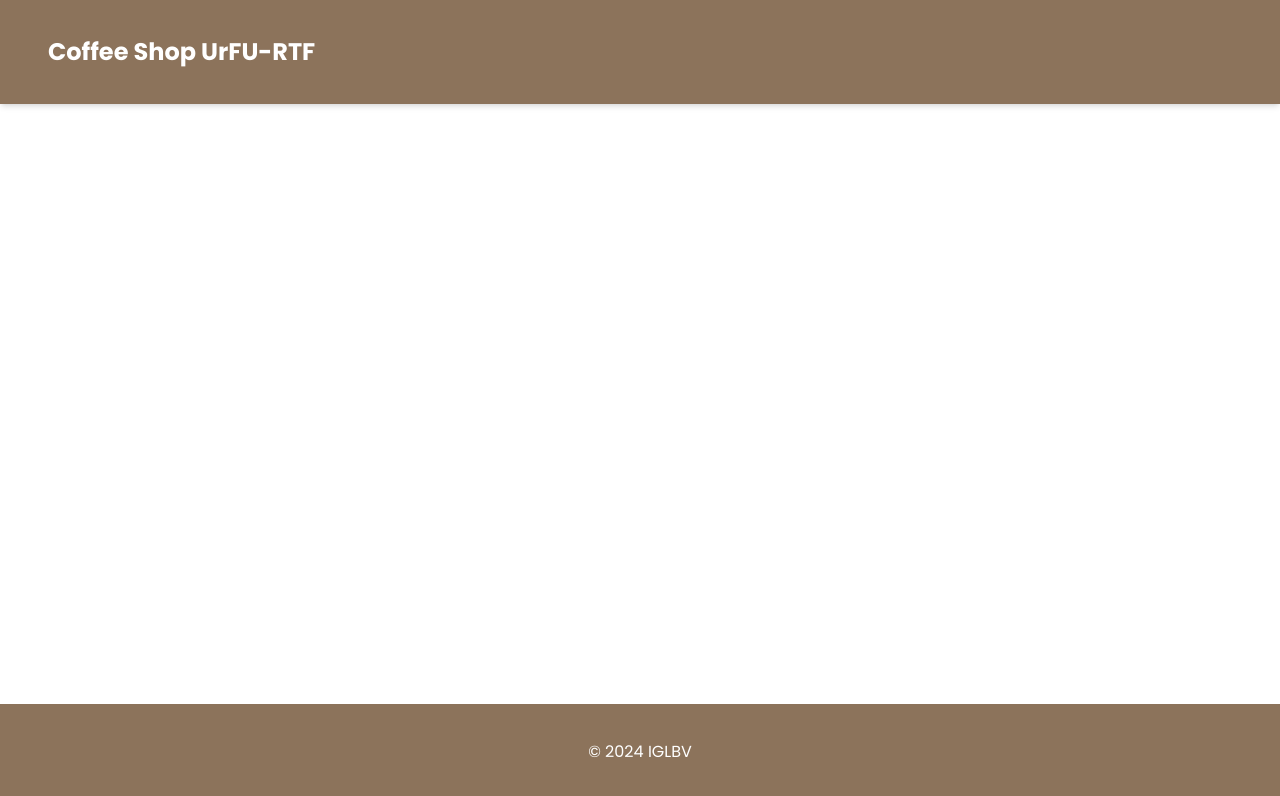
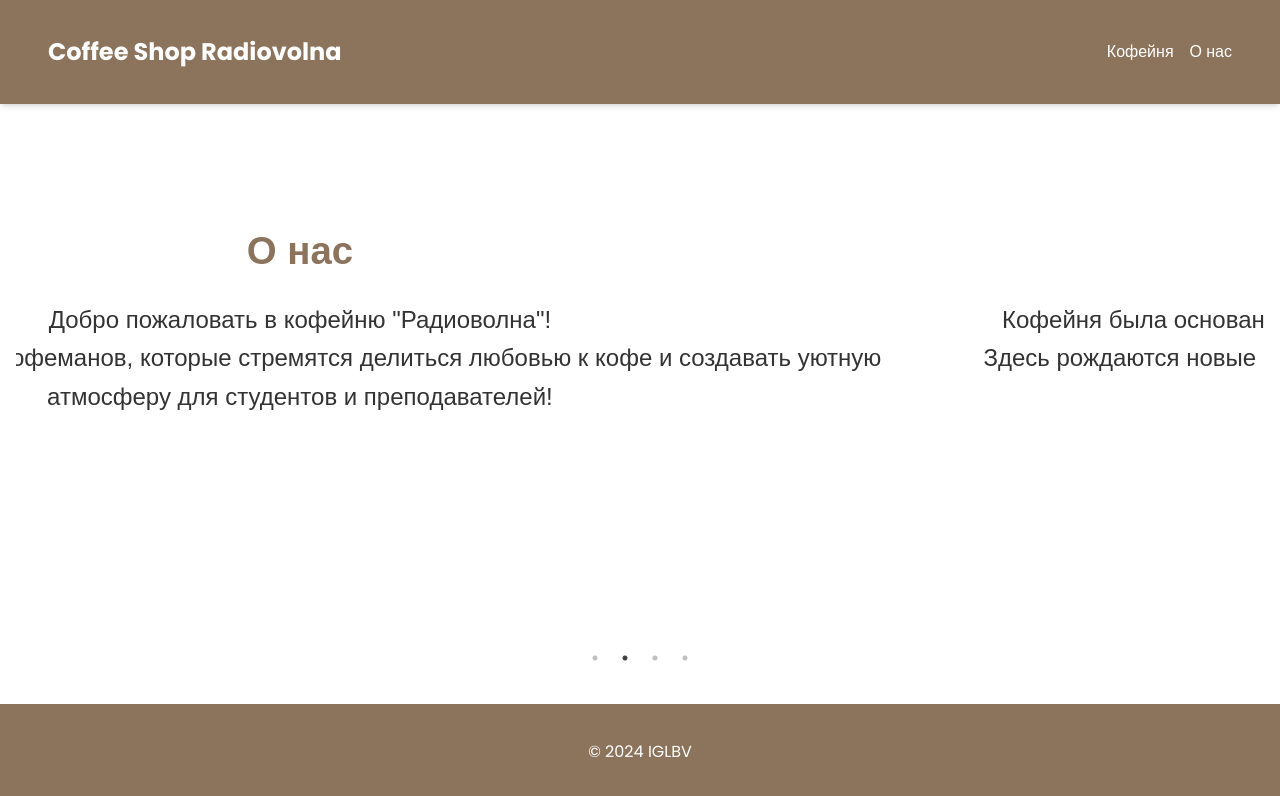
Before and after one commit to iglbv/Coffee-web, a React (Vite) app: page /about-us in a window 1280 px wide. Shown: the top 796 px of the page. Built offline with nearby package versions, Linux system fonts and the light colour scheme.

Commit message:
add about-us page

```diff
--- a/package.json
+++ b/package.json
@@ -17,12 +17,15 @@
     "react-icons": "^5.3.0",
     "react-router-dom": "^6.26.2",
     "react-scroll": "^1.9.0",
+    "react-slick": "^0.30.2",
+    "slick-carousel": "^1.8.1",
     "yup": "^1.4.0"
   },
   "devDependencies": {
     "@eslint/js": "^9.9.0",
     "@types/react": "^18.3.3",
     "@types/react-dom": "^18.3.0",
+    "@types/react-slick": "^0.23.13",
     "@vitejs/plugin-react": "^4.3.1",
     "autoprefixer": "^10.4.20",
     "eslint": "^9.9.0",
--- a/src/App.tsx
+++ b/src/App.tsx
@@ -2,6 +2,7 @@ import React, { useState } from 'react';
 import { BrowserRouter, Routes, Route } from 'react-router-dom';
 import GreetingForm from './components/GreetingForm';
 import CoffeeShop from './components/CoffeeShop';
+import AboutUs from './components/AboutUs';
 import Header from './components/Header';
 import Footer from './components/Footer';
 
@@ -20,6 +21,7 @@ const App: React.FC = () => {
           <Routes>
             <Route path="/" element={<GreetingForm handleSubmit={handleSubmit} />} />
             <Route path="/coffee-shop" element={<CoffeeShop />} />
+            <Route path="/about-us" element={<AboutUs />} />
           </Routes>
         </main>
         <Footer />
--- /dev/null
+++ b/src/components/AboutUs.tsx
@@ -0,0 +1,90 @@
+import React from "react";
+import "slick-carousel/slick/slick.css";
+import "slick-carousel/slick/slick-theme.css";
+import Slider from "react-slick";
+import default_profile_picture from '../assets/img/default_profile_picture.jpg';
+
+const AboutUs: React.FC = () => {
+    const teamMembers = [
+        {
+            name: 'Виолетта Черноусова',
+            role: 'Бариста',
+            photo: default_profile_picture,
+        },
+        {
+            name: 'Олег Бабков',
+            role: 'Менеджер',
+            photo: default_profile_picture,
+        },
+    ];
+
+    const sections = [
+        {
+            title: "О нас",
+            content: (
+                <>
+                    Добро пожаловать в кофейню "Радиоволна"!<br />
+                    Мы - команда страстных кофеманов, которые стремятся делиться любовью к кофе и создавать уютную атмосферу для студентов и преподавателей!
+                </>
+            ),
+        },
+        {
+            title: "История",
+            content: (
+                <>
+                    Кофейня была основана с целью создать уютное пространство для студентов и преподавателей.<br />
+                    Здесь рождаются новые идеи, завязываются знакомства и создаются незабываемые воспоминания.
+                </>
+            ),
+        },
+        {
+            title: "Наша миссия",
+            content: (
+                <>
+                    Мы стремимся создать уютное и вдохновляющее пространство.<br />
+                    Наша цель - поддерживать студенческое сообщество и соединять поколения.<br />
+                    Кофейня "Радиоволна" - это место для общения и роста!
+                </>
+            ),
+        },
+        {
+            title: "Наша команда",
+            content: (
+                <div className="team-members">
+                    {teamMembers.map((member) => (
+                        <div key={member.name} className="team-member">
+                            <img className="team-photo" src={member.photo} alt={member.name} />
+                            <h3>{member.name}</h3>
+                            <p>{member.role}</p>
+                        </div>
+                    ))}
+                </div>
+            ),
+        },
+    ];
+
+    const settings = {
+        dots: true,
+        infinite: true,
+        speed: 2000,
+        slidesToShow: 1,
+        slidesToScroll: 1,
+        autoplay: true,
+        autoplaySpeed: 5000,
+    };
+
+    return (
+        <div className="about-us-container">
+            <Slider {...settings}>
+                {sections.map((section, index) => (
+                    <div key={index} className="about-us-section">
+                        <h2>{section.title}</h2>
+                        {section.content}
+                    </div>
+                ))}
+            </Slider>
+        </div>
+    );
+}
+
+export default AboutUs;
--- a/src/components/Header.tsx
+++ b/src/components/Header.tsx
@@ -1,10 +1,18 @@
 import React from 'react';
+import { Link } from 'react-router-dom';
 
 const Header: React.FC<{ name: string }> = ({ name }) => {
     return (
         <header className="bg-coffee text-white py-1 px-4 shadow-md">
             <div className="container mx-auto flex justify-between items-center">
-                <h1 className="text-2xl font-bold">Coffee Shop UrFU-RTF</h1>
+                <Link to="/coffee-shop" className="text-2xl font-bold hover:text-gold">
+                    <h1 className="text-2xl font-bold">Coffee Shop Radiovolna</h1>
+                </Link>
+                <nav className="flex items-center space-x-4">
+                    <Link to="/coffee-shop"
+                        className='hover:text-gold'>Кофейня</Link>
+                    <Link to="/about-us" className='hover:text-gold'>О нас</Link>
+                </nav>
                 {name && (
                     <p className="text-lg">Привет, {name}!</p>
                 )}
--- a/src/index.css
+++ b/src/index.css
@@ -57,3 +57,66 @@ main {
 .transition {
   transition: all 0.3s ease-in-out;
 }
+
+.about-us-container {
+  width: 100%;
+  margin: 0;
+  padding: 0;
+  font-family: 'Arial', sans-serif;
+ }
+
+ .about-us-section {
+  padding: 40px;
+  text-align: center;
+ }
+
+ .about-us-section h2 {
+  color: #8C735B;
+  margin-bottom: 20px;
+  font-size: 2.4rem;
+  font-weight: bold;
+ }
+
+ .about-us-section {
+  margin-top: 15px;
+  color: #333;
+  line-height: 1.6;
+  font-size: 1.5rem;
+ }
+
+ .team-members {
+  display: flex;
+  justify-content: center;
+  flex-wrap: wrap;
+  gap: 20px;
+ }
+
+ .team-member {
+  text-align: center;
+  background-color: white;
+  border-radius: 10px;
+  box-shadow: 0 2px 4px rgba(0, 0, 0, 0.1);
+  padding: 20px;
+  width: 250px;
+  min-height: 300px;
+ }
+
+ .team-photo {
+  border-radius: 50%;
+  width: 150px;
+  height: 150px;
+  display: block;
+  margin-left: auto;
+  margin-right: auto;
+  object-fit: cover;
+  margin-bottom: 10px;
+ }
+
+ .team-member h3 {
+  font-size: 1.4rem;
+  margin-bottom: 5px;
+ }
+
+ .team-member p {
+  font-size: 1rem;
+ }
```
Also changed, not shown: src/assets/img/default_profile_picture.jpg (added), 1 other file (tests, documents, lock files or other folders).
